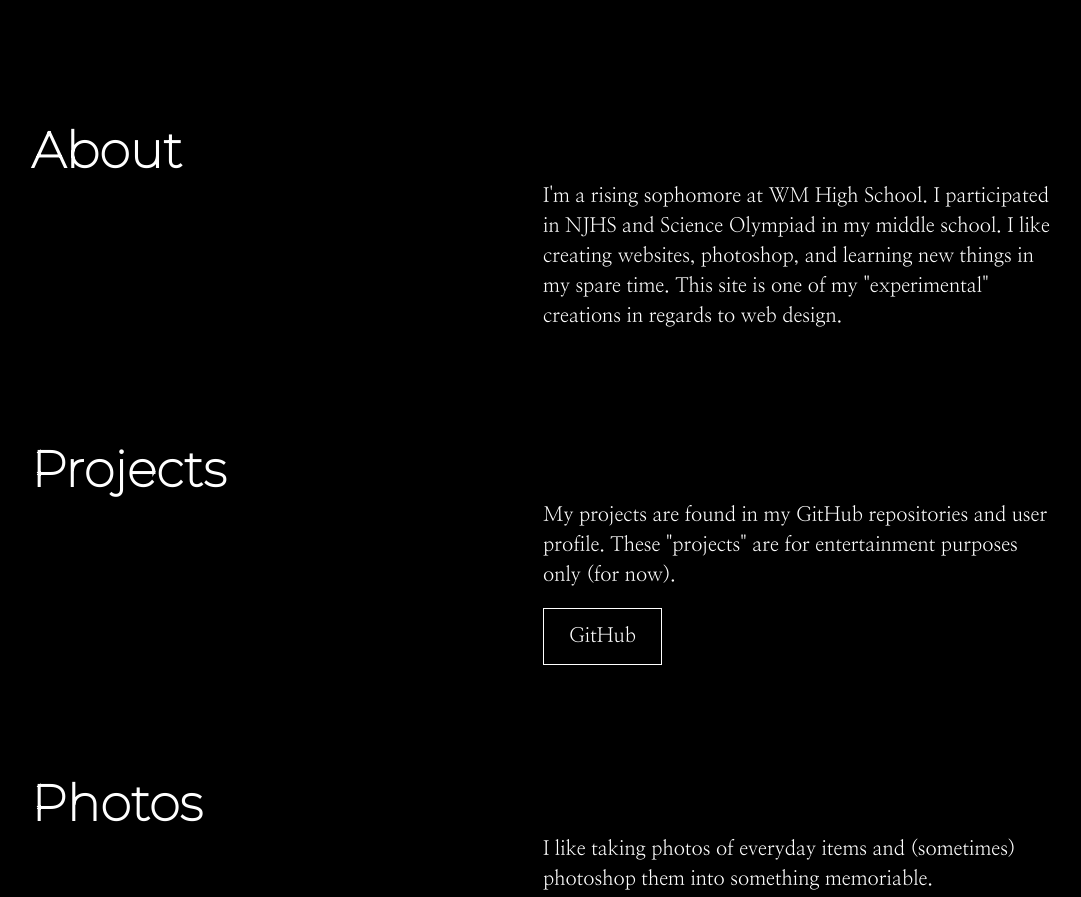
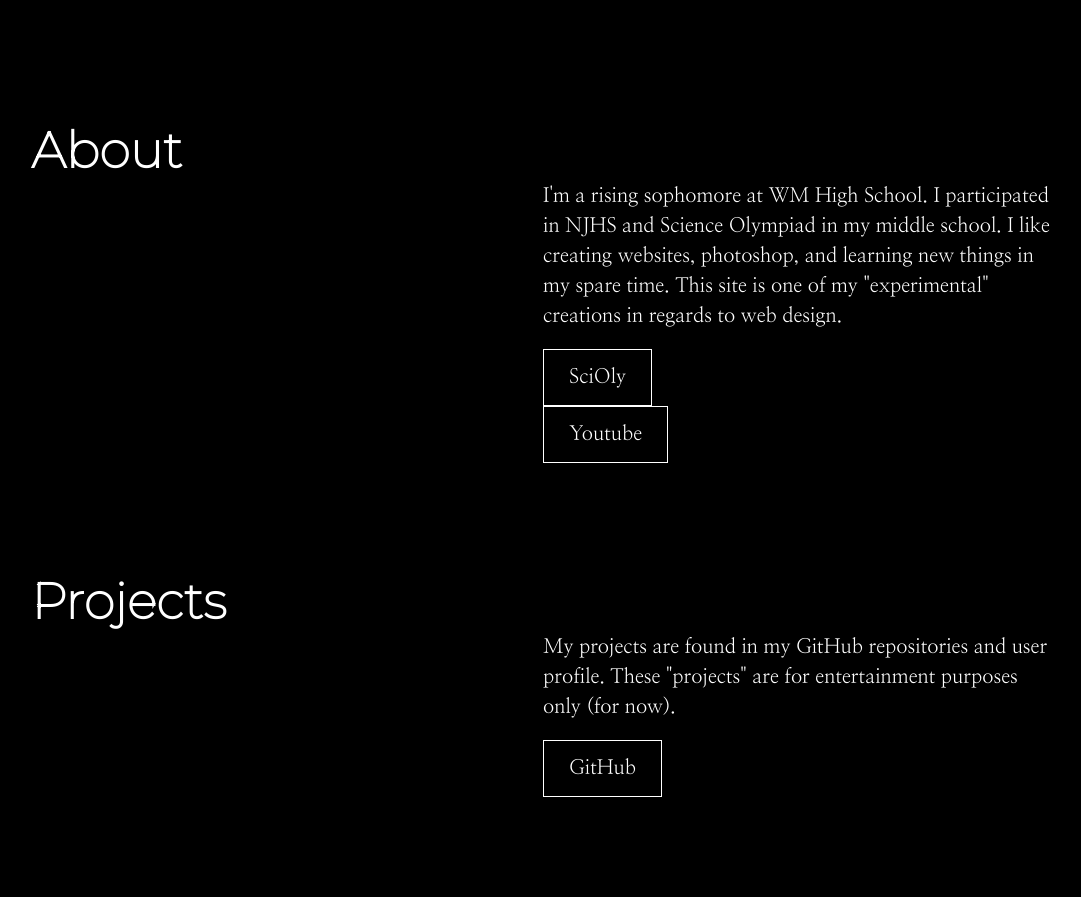
Before and after one commit to tsxing/tsxingold.github.io, a plain HTML site: page index.html in a window 1280 px wide. Shown: the part 797-1694 px from the top of the page, without its empty margins (97-1178 px from the left). Drawn offline with nearby package versions, Linux system fonts and the light colour scheme.

Commit message:
Update index.html

```diff
--- a/index.html
+++ b/index.html
@@ -55,7 +55,11 @@
 
   <section id="about" class="bodytext"> <br><br> <br><br><br><br>
     <h2>About</h2>
-    <p>I'm a rising sophomore at WM High School. I participated in NJHS and Science Olympiad in my middle school. I like creating websites, photoshop, and learning new things in my spare time. This site is one of my "experimental" creations in regards to web design.</p>
+    <p>I'm a rising sophomore at WM High School. I participated in NJHS and Science Olympiad in my middle school. I like creating websites, photoshop, and learning new things in my spare time. This site is one of my "experimental" creations in regards to web design.</p> <br>
+    <div class= "buttons">
+     <a data-inline="true" target=”_blank” href="https://scioly.org/wiki/index.php/User:Tx358"> <button> SciOly</button></a>
+    <a target=”_blank” href="https://www.youtube.com/channel/UCWa6LWWy-3llV1IgwLK-M9Q"> <button> Youtube</button></a>
+    </div>
   </section>
 
   <section  id="projects"class="bodytext"><br><br> <br><br><br><br>
```
